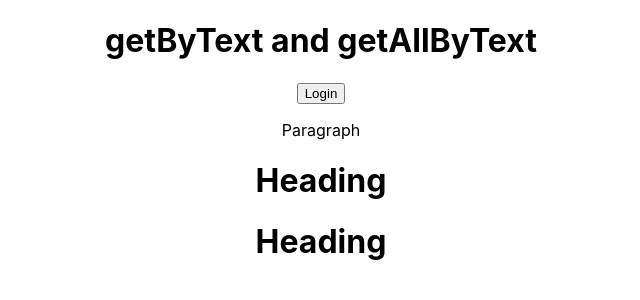
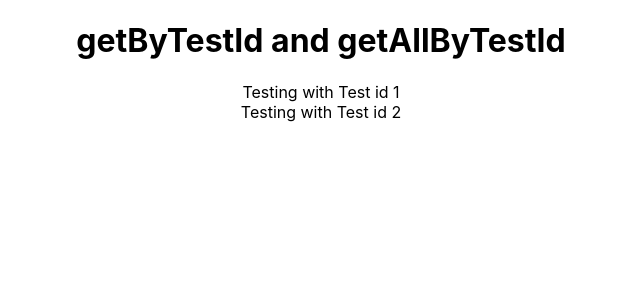
Before and after one commit to Sumanvith/blog-app, a React (Create React App) app: page / in a window 1280 px wide. Shown: the top 300 px of the page, without its empty margins (319-959 px from the left). Built offline with nearby package versions, Linux system fonts and the light colour scheme.

Commit message:
getByTestId and getAllByTestId

```diff
--- a/src/App.js
+++ b/src/App.js
@@ -3,11 +3,9 @@
 function App() {
   return (
     <div className="App">
-      <h1>getByText and getAllByText</h1>
-      <button>Login</button>
-      <p className="paraStyle" id="p1">Paragraph</p>
-      <h1>Heading</h1>
-      <h1>Heading</h1>
+      <h1>getByTestId and getAllByTestId</h1>
+      <div data-testid="div-test-id">Testing with Test id 1</div>
+      <div data-testid="div-test-id">Testing with Test id 2</div>
     </div>
   );
 }
```
Also changed, not shown: 1 other file (tests, documents, lock files or other folders).
